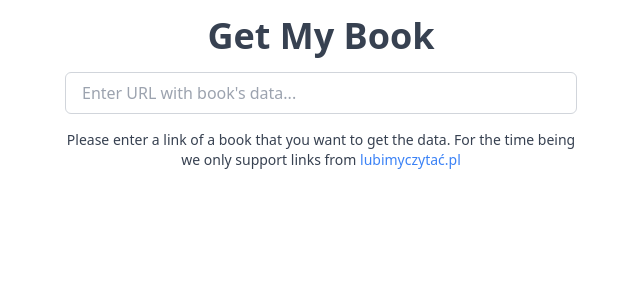
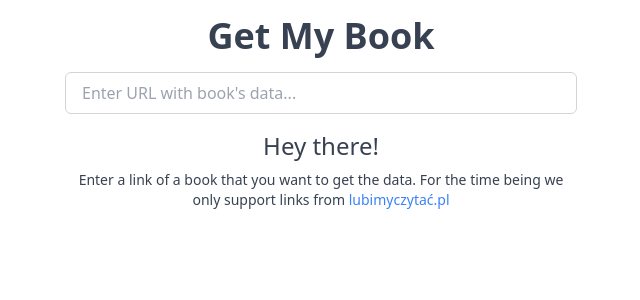
Before and after one commit to sitek94/fe-get-my-book, a React (Create React App) app: page / in a window 1280 px wide. Shown: the top 300 px of the page, without its empty margins (319-959 px from the left). Built offline with nearby package versions, Linux system fonts and the light colour scheme.

Commit message:
feat(app): handle all loading cases

```diff
--- a/src/App.tsx
+++ b/src/App.tsx
@@ -1,54 +1,63 @@
 import * as React from 'react';
-import { SearchIcon } from '@heroicons/react/outline';
 
 import booksApi from './api/books-api';
 import SearchBox from './components/SearchBox';
 import AddBookForm from './components/AddBookForm';
-import ErrorMessage from './components/ErrorMessage';
+import {
+  ErrorMessage,
+  LoadingMessage,
+  Message,
+  SuccessMessage,
+} from './components/Message';
 import Link from './components/Link';
 import { Book } from './types';
 
 function App() {
+  const [isInitialState, setIsInitialState] = React.useState(true);
   const [book, setBook] = React.useState<Book | null>(null);
-  const [isSubmittingSearch, setIsSubmittingSearch] = React.useState(false);
-  const [isSubmittingForm, setIsSubmittingForm] = React.useState(false);
+  const [isScrapingBook, setIsScrapingBook] = React.useState(false);
+  const [isScrapingSuccess, setIsScrapingSuccess] = React.useState(false);
+  const [isSubmittingBook, setIsSubmittingBook] = React.useState(false);
+  const [isSubmittingSuccess, setIsSubmittingSuccess] = React.useState(false);
   const [error, setError] = React.useState<Error | null>(null);
 
   const onSearchSubmit = async (input: string) => {
-    setIsSubmittingSearch(true);
+    setIsInitialState(false);
+    setIsScrapingBook(true);
+    setIsScrapingSuccess(false);
     setBook(null);
     setError(null);
 
     try {
       const bookData = await booksApi.scrapeBookData(input);
       setBook(bookData);
+      setIsScrapingSuccess(true);
     } catch (error) {
       if (error instanceof Error) {
         setBook(null);
         setError(error);
       }
     } finally {
-      setIsSubmittingSearch(false);
+      setIsScrapingBook(false);
     }
   };
 
   const onAddBookSubmit = async (book: Book) => {
-    setIsSubmittingForm(true);
+    setIsSubmittingBook(true);
+    setIsSubmittingSuccess(false);
 
     try {
       await booksApi.addBook(book);
       setBook(null);
+      setIsSubmittingSuccess(true);
     } catch (error) {
       if (error instanceof Error) {
         setError(error);
       }
     } finally {
-      setIsSubmittingForm(false);
+      setIsSubmittingBook(false);
     }
   };
-
-  const isInfoMsgVisible =
-    !book && !isSubmittingForm && !error && !isSubmittingSearch;
 
   return (
     <div className="max-w-lg mx-auto text-gray-700">
@@ -65,25 +74,39 @@ function App() {
           />
         )}
 
-        {isInfoMsgVisible && (
-          <p className="text-sm text-center text-gray-700">
-            Please enter a link of a book that you want to get the data. For the
-            time being we only support links from{' '}
-            <Link to="https://lubimyczytac.pl">lubimyczytać.pl</Link>
-          </p>
+        {isInitialState && (
+          <Message
+            title="Hey there!"
+            description={
+              <>
+                Enter a link of a book that you want to get the data. For the
+                time being we only support links from{' '}
+                <Link to="https://lubimyczytac.pl">lubimyczytać.pl</Link>
+              </>
+            }
+          />
         )}
 
-        {isSubmittingSearch && (
-          <div className="flex justify-center py-8 text-blue-500">
-            <SearchIcon className="w-24 h-24 animate-bounce" />
-          </div>
+        {isScrapingBook && (
+          <LoadingMessage
+            className="pt-8"
+            title="Loading..."
+            description="Please wait, we scrape your book's data."
+          />
         )}
 
-        {book && (
+        {isScrapingSuccess && book && (
           <AddBookForm
             initialValues={book}
             onSubmit={onAddBookSubmit}
-            isLoading={isSubmittingForm}
+            isLoading={isSubmittingBook}
+          />
+        )}
+
+        {isSubmittingSuccess && (
+          <SuccessMessage
+            title="Success!"
+            description="The book was added to the database."
           />
         )}
       </main>
```
